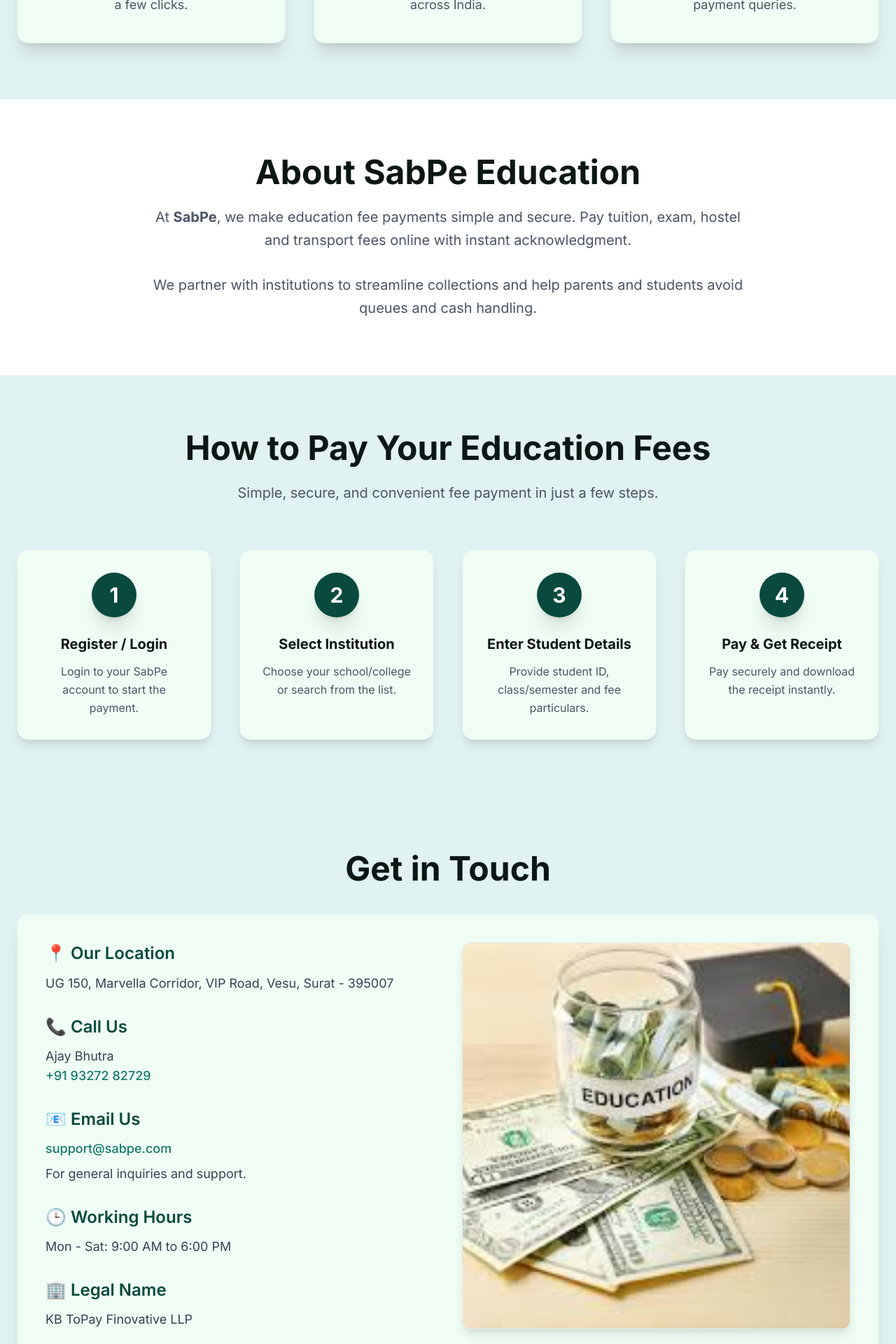
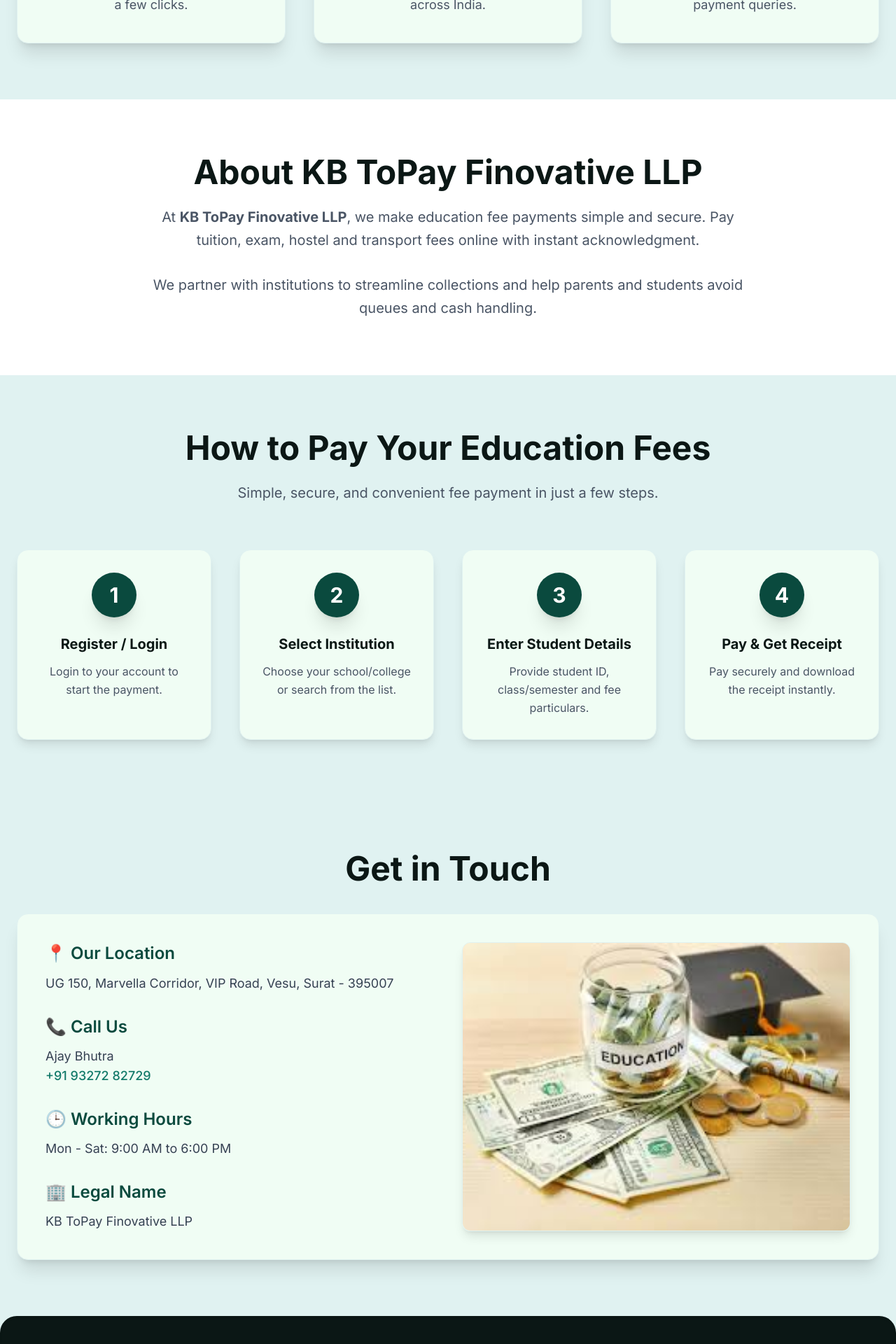
Before and after one commit to ParasUpadhayay-Clickpe/education-sabpe, a Next.js app: page / in a window 1280 px wide. Shown: the part 880-2800 px from the top of the page at 70% size. Built offline with nearby package versions, Linux system fonts and the light colour scheme.

Commit message:
replace company name with parent company name

```diff
--- a/src/app/layout.tsx
+++ b/src/app/layout.tsx
@@ -18,8 +18,8 @@
 });
 
 export const metadata: Metadata = {
-  title: "SabPe - Secure Education Payments",
-  description: "Pay education fees securely and instantly with SabPe.",
+  title: "Secure Education Payments",
+  description: "Pay education fees securely and instantly.",
 };
 
 export default function RootLayout({
@@ -39,7 +39,7 @@
               <div className="bg-primary p-3 rounded-lg mr-3 shadow-md">
                 <i className="fas fa-shield-alt text-white text-xl" />
               </div>
-              <span className="text-2xl font-bold text-primary">SabPe</span>
+              <span className="text-2xl font-bold text-primary">KB ToPay Finovative LLP</span>
             </Link>
             <nav className="hidden md:flex items-center space-x-8">
               <Link href="/#hero" className="font-medium text-gray-700 hover:text-primary transition duration-300">Home</Link>
@@ -63,7 +63,7 @@
                   <div className="bg-primary p-3 rounded-lg mr-3 shadow-md">
                     <i className="fas fa-shield-alt text-white text-xl" />
                   </div>
-                  <h3 className="text-2xl font-bold">SabPe</h3>
+                  <h3 className="text-2xl font-bold">KB ToPay Finovative LLP</h3>
                 </div>
                 <p className="text-gray-400 mb-6 leading-relaxed">Secure and convenient Education payment solutions for individuals and businesses, simplifying your financial protection.</p>
                 <div className="flex space-x-5 mt-6">
@@ -86,14 +86,13 @@
                 <ul className="space-y-4 text-gray-400">
                   <li className="flex items-start"><i className="fas fa-map-marker-alt mt-1 mr-3 text-secondary" /><span>UG 150, Marvella Corridor, VIP Road, Vesu, Surat -  395007</span></li>
                   <li className="flex items-center"><i className="fas fa-phone-alt mr-3 text-secondary" /><span>+91 93272 82729</span></li>
-                  <li className="flex items-center"><i className="fas fa-envelope mr-3 text-secondary" /><span>support@sabpe.com</span></li>
                   <li className="flex items-center"><i className="fas fa-clock mr-3 text-secondary" /><span>Mon-Sat: 9:00 AM - 6:00 PM</span></li>
                 </ul>
               </div>
             </div>
             <div className="pt-8 border-t border-gray-800">
               <div className="flex flex-col md:flex-row justify-between items-center">
-                <p className="text-gray-500 text-sm">© 2025 SabPe. All rights reserved.</p>
+                <p className="text-gray-500 text-sm">© 2025 KB ToPay Finovative LLP. All rights reserved.</p>
                 <div className="flex space-x-8 mt-4 md:mt-0">
                   <Link href="/privacy-policy" className="text-gray-500 hover:text-white transition duration-300">Privacy Policy</Link>
                   <Link href="/terms-and-conditions" className="text-gray-500 hover:text-white transition duration-300">Terms of Service</Link>
--- a/src/app/page.tsx
+++ b/src/app/page.tsx
@@ -39,9 +39,9 @@
 
       <section id="about-us" className="py-20 bg-white">
         <div className="container mx-auto px-6 text-center max-w-4xl">
-          <h2 className="text-4xl md:text-5xl font-bold text-dark mb-6">About SabPe Education</h2>
+          <h2 className="text-4xl md:text-5xl font-bold text-dark mb-6">About KB ToPay Finovative LLP</h2>
           <p className="text-gray-600 text-xl leading-relaxed mb-8">
-            At <b>SabPe</b>, we make education fee payments simple and secure. Pay tuition, exam, hostel and transport fees online with instant acknowledgment.
+            At <b>KB ToPay Finovative LLP</b>, we make education fee payments simple and secure. Pay tuition, exam, hostel and transport fees online with instant acknowledgment.
           </p>
           <p className="text-gray-600 text-xl leading-relaxed">
             We partner with institutions to streamline collections and help parents and students avoid queues and cash handling.
@@ -63,7 +63,7 @@
                 </div>
                 <h4 className="font-bold text-xl mb-3 text-dark">{title}</h4>
                 <p className="text-gray-600 leading-relaxed">
-                  {idx === 0 && "Login to your SabPe account to start the payment."}
+                  {idx === 0 && "Login to your account to start the payment."}
                   {idx === 1 && "Choose your school/college or search from the list."}
                   {idx === 2 && "Provide student ID, class/semester and fee particulars."}
                   {idx === 3 && "Pay securely and download the receipt instantly."}
@@ -89,11 +89,6 @@
                 <p className="text-secondary text-lg font-medium"><a href="tel:+919327282729" className="hover:underline">+91 93272 82729</a></p>
               </div>
               <div>
-                <h3 className="text-2xl font-semibold text-primary mb-3">📧 Email Us</h3>
-                <p className="text-secondary text-lg font-medium"><a href="mailto:support@sabpe.com" className="hover:underline">support@sabpe.com</a></p>
-                <p className="text-gray-700 text-lg mt-2">For general inquiries and support.</p>
-              </div>
-              <div>
                 <h3 className="text-2xl font-semibold text-primary mb-3">🕒 Working Hours</h3>
                 <p className="text-gray-700 text-lg">Mon - Sat: 9:00 AM to 6:00 PM</p>
               </div>
--- a/src/app/privacy-policy/page.tsx
+++ b/src/app/privacy-policy/page.tsx
@@ -51,7 +51,7 @@
                 <h2 className="text-2xl font-semibold text-gray-900 mt-8 mb-4">9. Information Security</h2>
                 <p className="mb-6">"KB Topay Finnovative LLP" employs stringent security measures. Sensitive information is encrypted.</p>
                 <h2 className="text-2xl font-semibold text-gray-900 mt-8 mb-4">10. Contact Us</h2>
-                <p className="mb-6">For queries regarding this Privacy Policy, contact support@sabpe.com.</p>
+                <p className="mb-6">For queries regarding this Privacy Policy, contact +91 93272 82729.</p>
             </div>
         </main>
     );
--- a/src/app/terms-and-conditions/page.tsx
+++ b/src/app/terms-and-conditions/page.tsx
@@ -28,7 +28,7 @@
                 <h2 className="text-2xl font-semibold text-gray-900 mt-8 mb-4">Limitation of Liability</h2>
                 <p className="mb-6">To the maximum extent permitted by law, "KB Topay Finnovative LLP" is not liable for indirect or consequential damages.</p>
                 <h2 className="text-2xl font-semibold text-gray-900 mt-8 mb-4">Contact Information</h2>
-                <p className="mb-6">For queries, contact support@sabpe.com.</p>
+                <p className="mb-6">For queries, contact +91 93272 82729.</p>
             </div>
         </main>
     );
```
